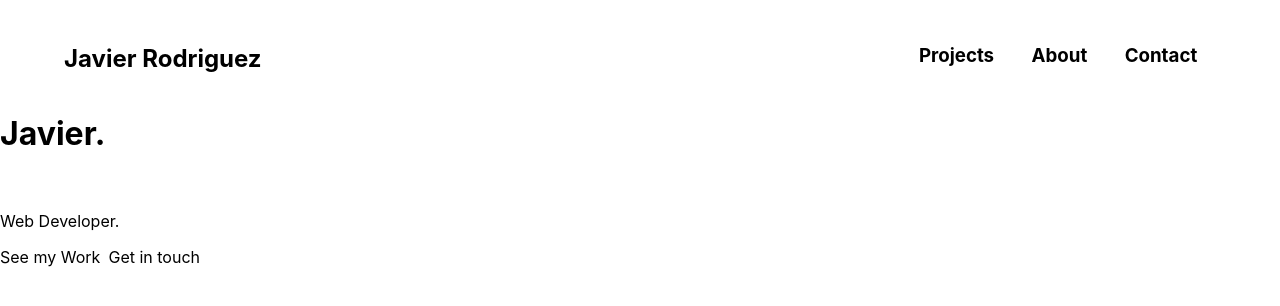
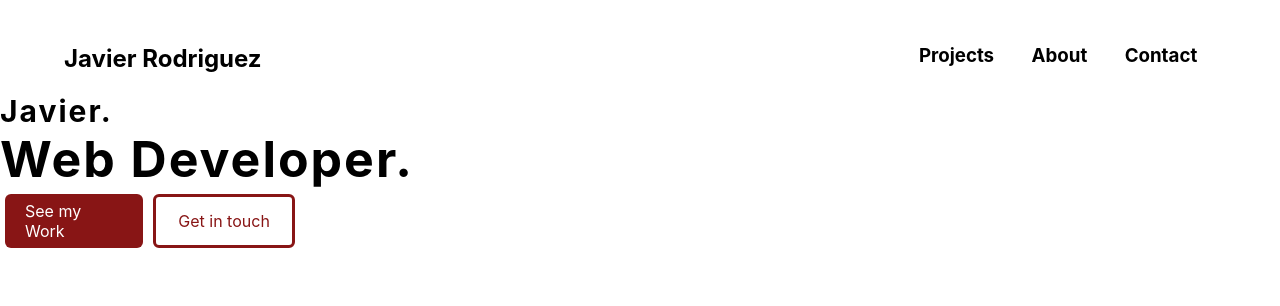
Before and after one commit to RodrJavi/my-website, a Next.js app: page / in a window 1280 px wide. Shown: the top 306 px of the page. Built offline with nearby package versions, Linux system fonts and the light colour scheme.

Commit message:
More styling

```diff
--- a/components/Button.js
+++ b/components/Button.js
@@ -1,7 +1,9 @@
 import React from "react";
 
-const Button = ({ text, inverse }) => {
-  return <div>{text}</div>;
+const Button = ({ text, outline }) => {
+  return (
+    <div className={` ${outline ? "button-outline" : "button"}`}>{text}</div>
+  );
 };
 
 export default Button;
--- a/components/Intro.js
+++ b/components/Intro.js
@@ -2,16 +2,15 @@ import React from "react";
 import Button from "./Button"
 
 const Intro = () => {
-  return <div className="intro">
-    <div>
-      <h1>Javier.</h1>
-      <br />
-      <p>Web Developer.</p>
+  return <div>
+    <div className="hero-card">
+      <span className="hero-name">Javier.</span>
+      <span className="hero">Web Developer.</span>
     </div>
 
     <div className="name-buttons">
       <Button text="See my Work"></Button>
-      <Button text="Get in touch"></Button>
+      <Button text="Get in touch" outline="outline"></Button>
     </div>
 
   </div>;
--- a/styles/globals.css
+++ b/styles/globals.css
@@ -42,14 +42,51 @@ h3 {
   display: flex;
   flex-direction: row;
   justify-content: space-between;
-  width: 200px;
+  width: 300px;
 }
 
 .intro {
   width: 500px;
 }
 
-.button-color {
+.button {
+  display: flex;
+  justify-content: center;
+  align-items: center;
   background-color: var(--main-red);
   color: white;
+  border-radius: 6px;
+  padding: 7px 20px;
+  margin: 5px;
+  width: 100%;
 }
+
+.button-outline {
+  display: flex;
+  justify-content: center;
+  align-items: center;
+  background-color: white;
+  color:  var(--main-red);
+  border: 3px solid var(--main-red);
+  border-radius: 6px;
+  padding: 7px 20px;
+  margin: 5px;
+  width: 100%;
+}
+
+.hero-card {
+  display: flex;
+  flex-direction: column;
+  letter-spacing: 2px;
+}
+
+.hero-name {
+  font-size: 30px;
+  font-weight: bold;
+  letter-spacing: 2px;
+}
+
+.hero {
+  font-size: 50px;
+  font-weight: bold;
+}
```
